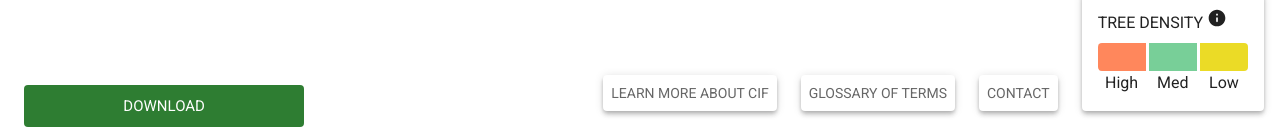
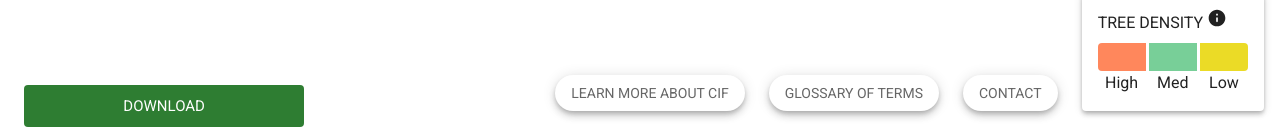
Before and after one commit to sparkgeo/cif-urban-forest-webapp, a React (Vite) app: page / in a window 1280 px wide. Shown: the part 649-783 px from the top of the page. Built offline with nearby package versions, Linux system fonts and the light colour scheme; no server answers.

Commit message:
more external link styling

```diff
--- a/src/components/ExternalLinks.tsx
+++ b/src/components/ExternalLinks.tsx
@@ -1,21 +1,29 @@
 import styled from '@emotion/styled'
-import { Button } from '@mui/material'
+import { Button, ButtonProps } from '@mui/material'
 
 import { theme } from '../globalStyles/theme'
 import { themeMui } from '../globalStyles/themeMui'
 
-const ExternalLink = styled(Button)`
+const ButtonLink = styled(Button)`
   background-color: ${theme.color.white};
   color: ${theme.color.text.secondary};
   margin-right: ${themeMui.spacing(3)};
-  box-shadow: ${themeMui.shadows[4]};
+  box-shadow: ${themeMui.shadows[5]};
   text-transform: uppercase;
+  border-radius: 100px;
   &:hover {
-    background-color: ${theme.color.white};
-    text-decoration: underline;
-    box-shadow: ${themeMui.shadows[8]};
+    background-color: #f5f5f5;
   }
 `
+
+function ExternalLink(props: ButtonProps) {
+  const { children, ...restOfProps } = props
+  return (
+    <ButtonLink size="medium" variant="contained" {...restOfProps}>
+      {children}
+    </ButtonLink>
+  )
+}
 
 export function ExternalLinks() {
   return (
```
